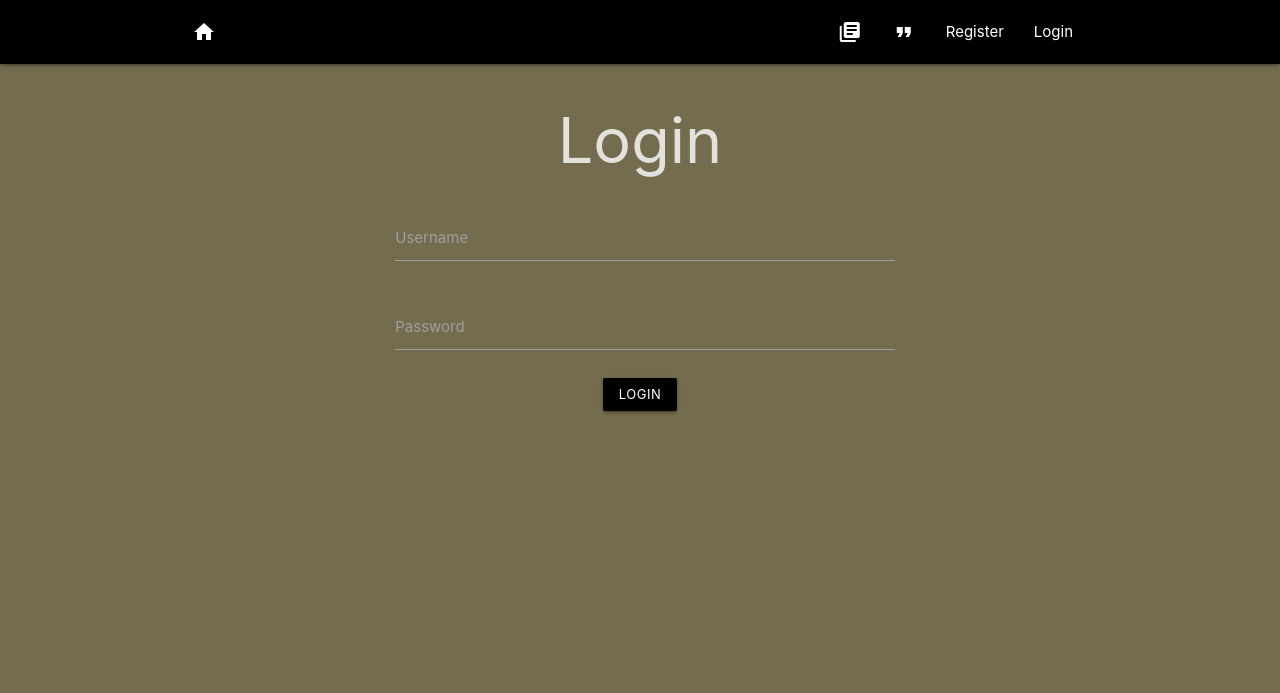
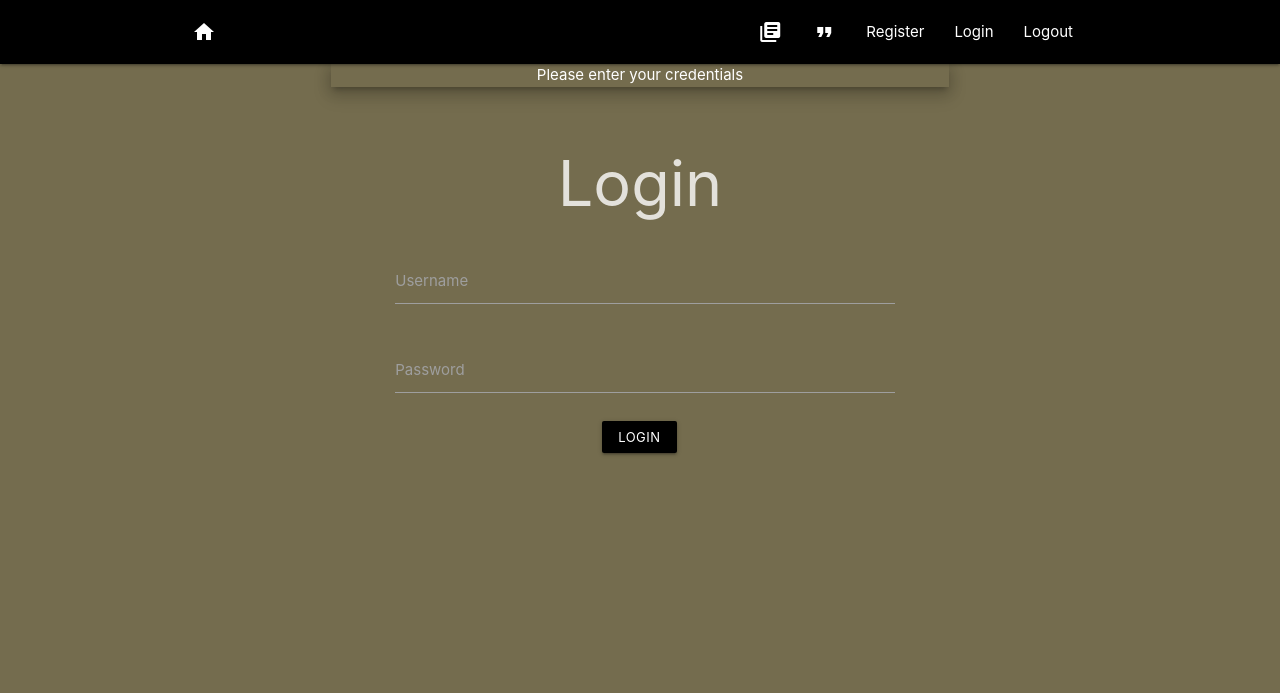
Before and after one commit to backto1983/COMP2068_Assignment2, a Node server app: page /login in a window 1280 px wide. Shown: the top 693 px of the page. Run offline with Node 20, Linux system fonts and the light colour scheme; the visitor is signed in with stand-in values (Sample User, id 1); some libraries are stand-ins or nearby versions.

Commit message:
Login functionality implemented

```diff
--- a/controllers/authController.js
+++ b/controllers/authController.js
@@ -8,7 +8,7 @@
 const passport = require('passport');
 const mongoose = require('mongoose');
 
-const User = mongoose.model('User');
+const User = require('../models/User');
 
 exports.isLoggedIn = (req, res, next) => {
   if (req.isAuthenticated()) {
--- a/controllers/userController.js
+++ b/controllers/userController.js
@@ -46,26 +46,6 @@ exports.register = (req, res, next) => {
   });
 };
 
-exports.validate_passwords = (req, res, next) => {
-  const input_field_1 = document.getElementById("password");
-  const input_field_2 = document.getElementById("confirm_password");
-
-  if(input_field_1.value == input_field_2.value) {
-
-    alert("Passwords matched !");
-
-    // Your further processing with the form goes here...
-
-  }
-
-  else{
-    alert("Passwords do not match !");
-  };
-  return false;
-};
-
-
-
 exports.loginForm = (req, res) => {
   const messages = req.session.messages || [];
 
--- a/controllers/viewsController.js
+++ b/controllers/viewsController.js
@@ -12,7 +12,9 @@ const Book = require('../models/Book');
 exports.homePage = (req, res, next) => {
     res.render('index', {
       title: 'Assignment 2 - NodeJS application using ExpressJS, MongoDB / Mongoose and EJS',
-      message: 'Welcome to ReadSpree! Check out our collection of books and find only the best from many different genres.' });
+      message: 'Welcome to ReadSpree! Check out our collection of books and find only the best from many different genres.',
+      user: req.user,
+     });
   };
 
   exports.getBooks = (req, res) => {
@@ -23,6 +25,7 @@ exports.homePage = (req, res, next) => {
             res.render('books', {
             title: 'List of Books',
             books,
+            user: req.user,
             });
         }
     });
--- a/views/login.ejs
+++ b/views/login.ejs
@@ -1,7 +1,32 @@
 <% include partials/header %>
 <main class="center">
+    <% if(messages.length > 0) { %>
+        <div class="row" id="alert_box">
+            <div class="col s6" style="margin-left: 25%">
+                <div class="card red darken-1">
+                    <div class="row">
+                        <div class="col s8 m12">
+                            <div class="card-content white-text"><%= messages.toString() %></div>
+                        </div>
+                    </div>
+                </div>
+            </div>
+        </div>
+    <% } else { %>
+        <div class="row" id="info_box">
+            <div class="col s6" style="margin-left: 25%">
+                <div class="msg msg-info z-depth-3">
+                    <div class="row">
+                        <div class="col s8 m12">
+                            <div class="card-content white-text">Please enter your credentials</div>
+                        </div>
+                    </div>
+                </div>
+            </div>
+        </div>
+    <% } %>
     <h1><%= title %></h1>
-    <form class="container" style="margin-left: 30%; margin-right: 30%" method="POST">
+    <form method="POST" class="container" style="margin-left: 30%; margin-right: 30%">
         <div class="row">
             <div class="input-field col s7" style="margin-bottom: 0">
                 <label for="username">Username</label>
@@ -14,7 +39,7 @@
                 <input type="password" id="password" name="password" required>
             </div>
         </div>
+        <button type="submit" class="waves-effect waves-light btn-small black" style="margin-bottom: 20px; margin-right:43%">Login</a></button>
     </form>
-    <div><a class="waves-effect waves-light btn-small black" href="/login">Login</a></div>
 </main>
 <% include partials/footer %>
--- a/views/partials/header.ejs
+++ b/views/partials/header.ejs
@@ -30,6 +30,11 @@
             <li><a href="/quotes"><i class="material-icons">format_quote</i></a></li>
             <li><a href="/registration">Register</a></li>
             <li><a href="/login">Login</a></li>
+            <% if (user) { %>
+              <li><a href="/logout">Logout</a></li>
+            <% } %>
+
+            <!-- <%= user.username %> -->
           </ul>
         </div>
       </div>
--- a/views/registration.ejs
+++ b/views/registration.ejs
@@ -33,7 +33,7 @@
                 <input type="password" id="confirm" name="confirm" required>
             </div>
         </div>
-        <button type="submit" class="waves-effect waves-light btn-small black" style="margin-bottom: 20px; margin-right:43%" onclick="register()">Create my Account</button>
+        <button type="submit" class="waves-effect waves-light btn-small black" style="margin-bottom: 20px; margin-right:43%">Create my Account</button>
     </form>
     <div class="row">Already registered? <a class="waves-effect waves-light btn-small black" href="/login">Login</a></div>
 </main>
```
Also changed, not shown: views/admin.ejs (added).
